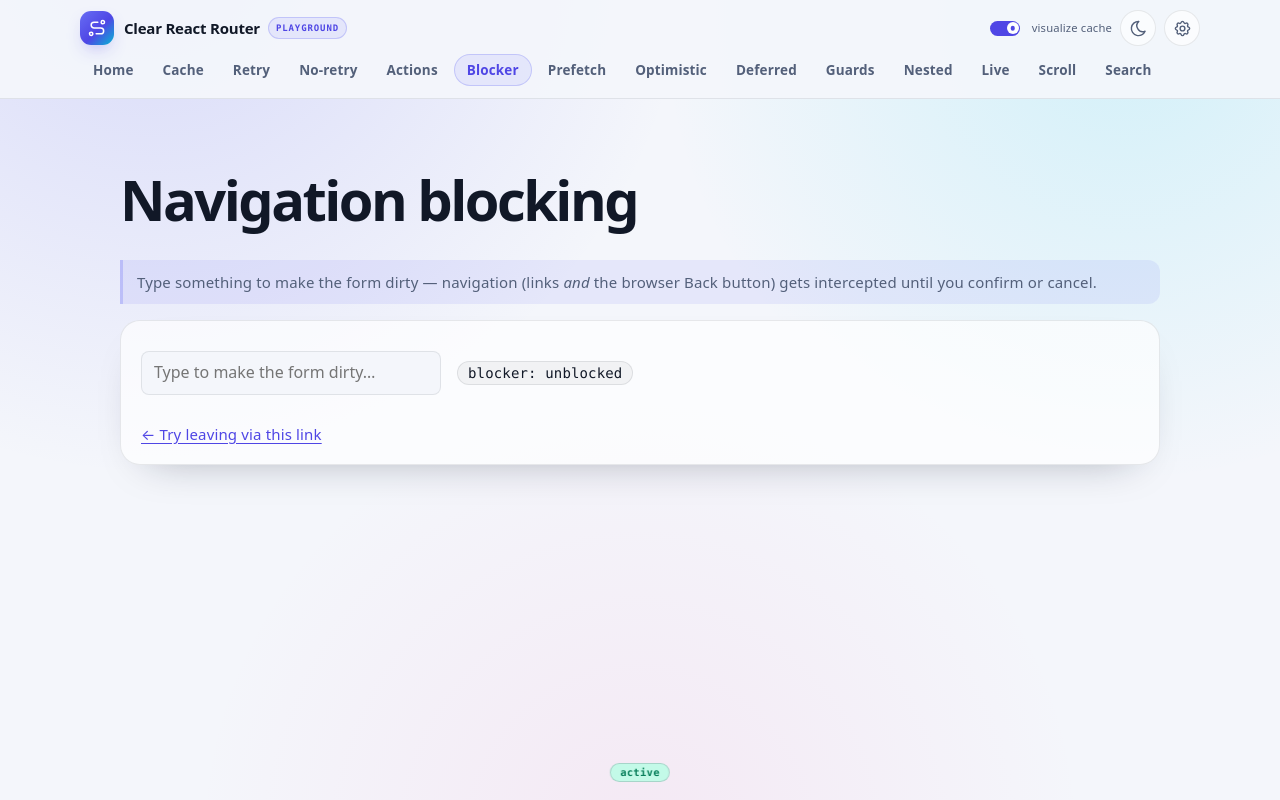
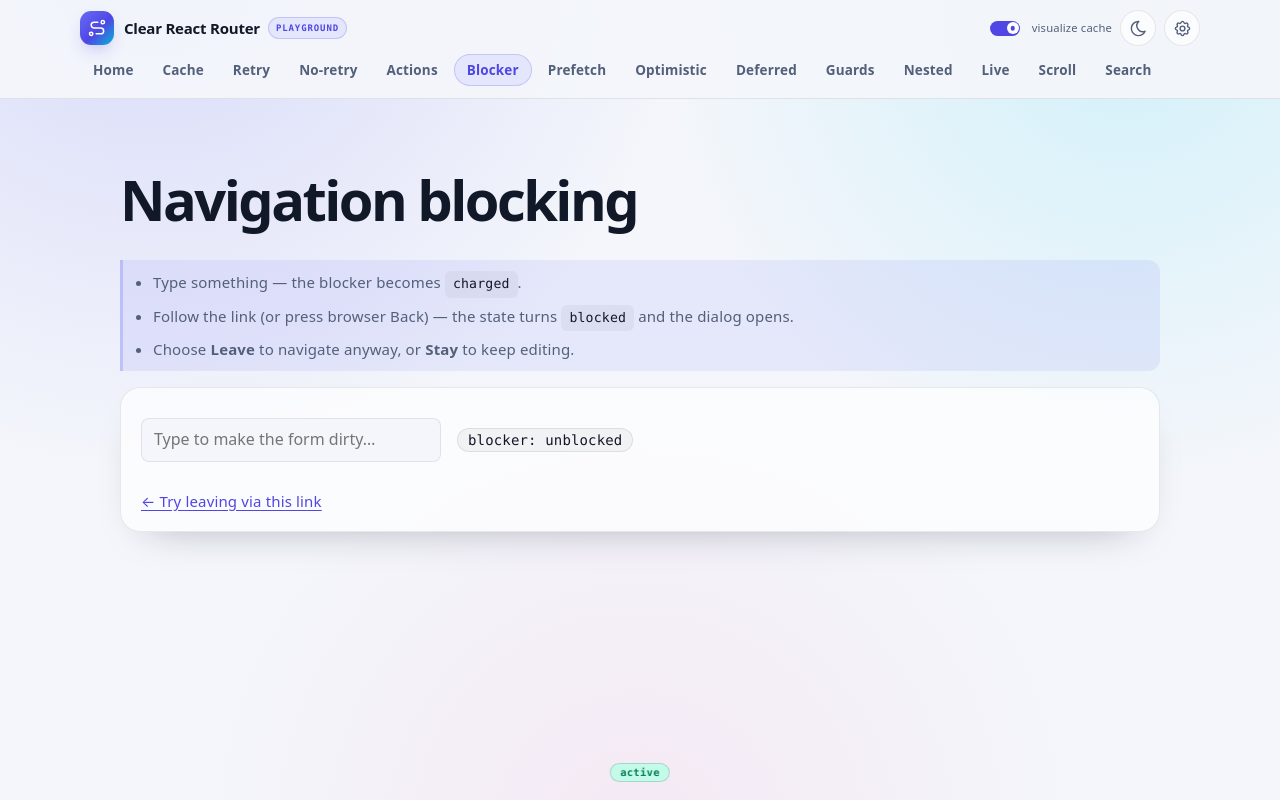
Before and after one commit to AndrewBubnov/clear-react-router, a React (Vite) app: page /playground/blocker in a window 1280 px wide. Built offline with nearby package versions, Linux system fonts and the light colour scheme.

Commit message:
Add blocker page e2e test

```diff
--- a/src/playground/BlockerPage.tsx
+++ b/src/playground/BlockerPage.tsx
@@ -10,19 +10,29 @@ const BlockerPage = () => {
 	return (
 		<div className="pg-wrap">
 			<h1>Navigation blocking</h1>
-			<p className="pg-hint">
-				Type something to make the form dirty — navigation (links <em>and</em> the browser Back button) gets
-				intercepted until you confirm or cancel.
-			</p>
+			<ul className="pg-hint pg-hint-list">
+				<li>
+					Type something — the blocker becomes <code>charged</code>.
+				</li>
+				<li>
+					Follow the link (or press browser Back) — the state turns <code>blocked</code> and the dialog opens.
+				</li>
+				<li>
+					Choose <strong>Leave</strong> to navigate anyway, or <strong>Stay</strong> to keep editing.
+				</li>
+			</ul>
 			<div className="pg-card">
 				<div className="pg-row">
 					<input
 						className="pg-input"
 						placeholder="Type to make the form dirty…"
+						aria-label="Unsaved form text"
 						value={value}
 						onChange={e => setValue(e.target.value)}
 					/>
-					<span className="pg-badge">blocker: {state}</span>
+					<span className="pg-badge" role="status">
+						blocker: {state}
+					</span>
 				</div>
 				<p>
 					<Link to="/playground">← Try leaving via this link</Link>
```
Also changed, not shown: 1 other file (tests, documents, lock files or other folders).
